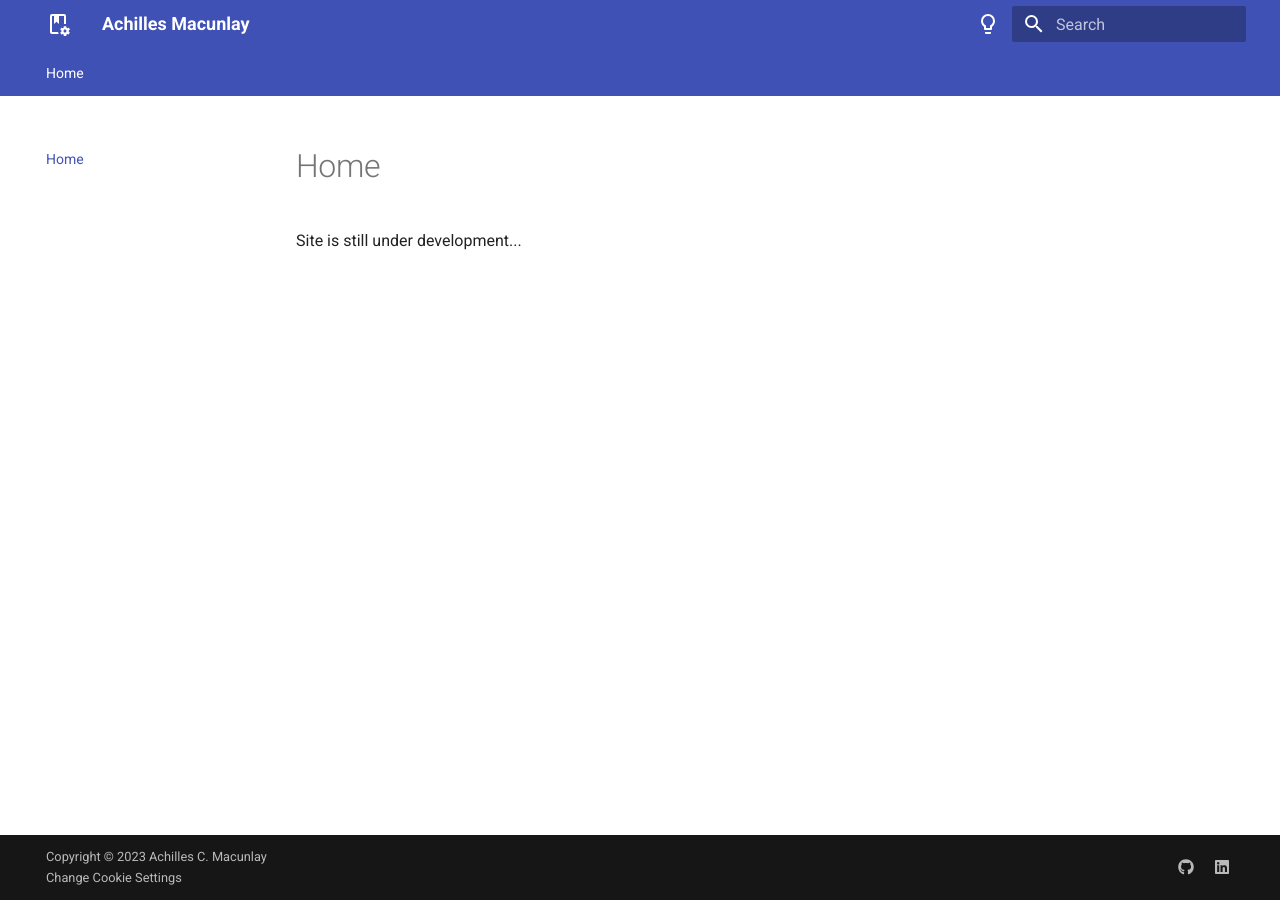
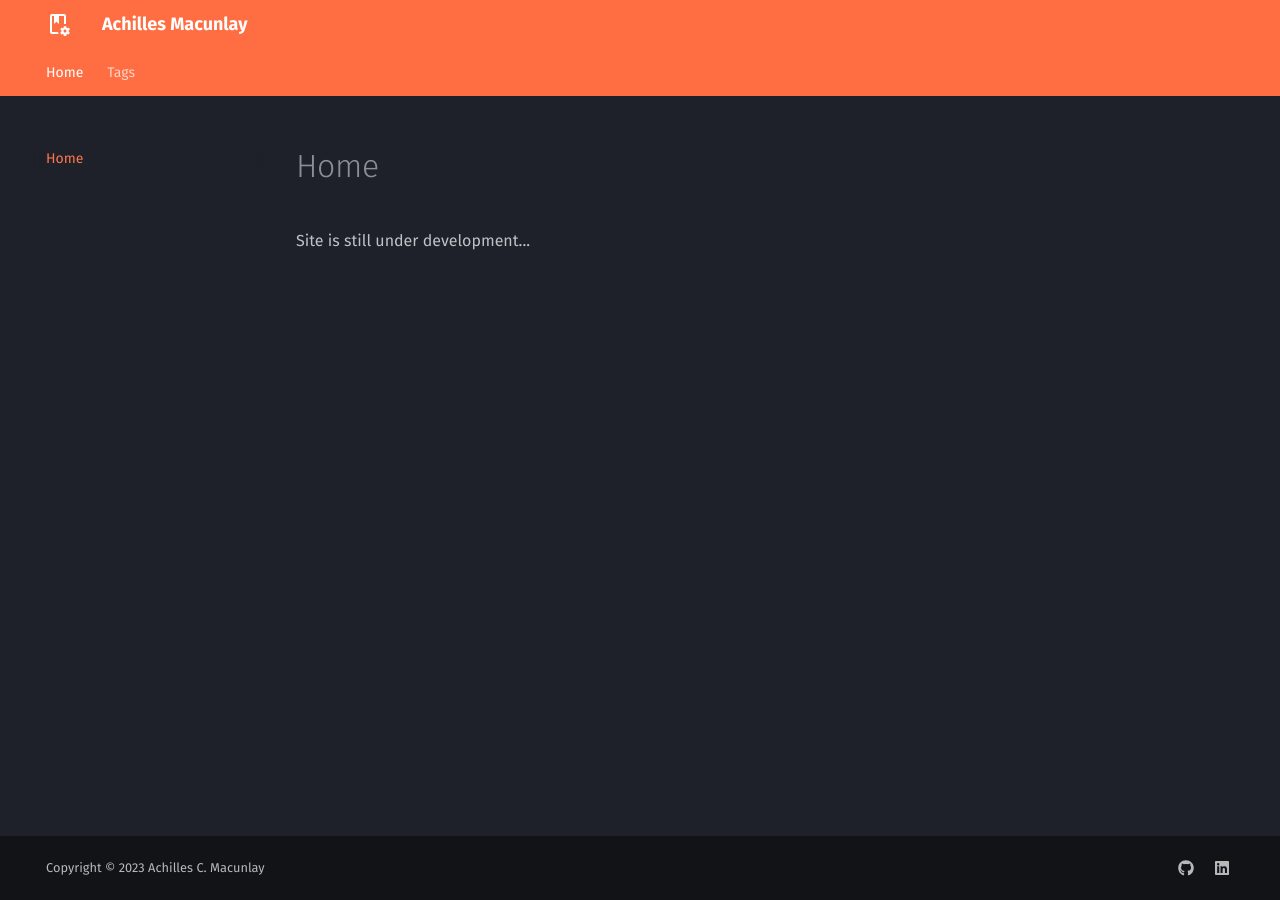
Before and after one commit to acmacunlay/acmacunlay.github.io, an MkDocs documentation site: the page built from docs/index.md, in a window 1280 px wide. Built offline with MkDocs 1.6.1 and Material for MkDocs 9.7.7, drawn with Linux system fonts in a browser that asks for light colours.

Commit message:
Update mkdocs.yml

```diff
--- a/mkdocs.yml
+++ b/mkdocs.yml
@@ -7,6 +7,7 @@ site_author: Achilles Macunlay
 
 nav:
   - Home: index.md
+  - Tags: tags.md
 
 # https://squidfunk.github.io/mkdocs-material/creating-your-site/#configuration
 theme:
@@ -14,26 +15,30 @@ theme:
 
   # https://squidfunk.github.io/mkdocs-material/setup/changing-the-colors/
   palette:
-    # Palette toggle for light mode
-    - scheme: default
-      accent: indigo
-      primary: indigo
-      toggle:
-        icon: material/lightbulb-outline
-        name: Switch to dark mode
+    # # Palette toggle for light mode
+    # - scheme: default
+    #   accent: teal
+    #   primary: teal
+    #   toggle:
+    #     icon: material/lightbulb-outline
+    #     name: Switch to dark mode
 
-    # Palette toggle for dark mode
-    - scheme: slate
-      accent: indigo
-      primary: indigo
-      toggle:
-        icon: material/lightbulb
-        name: Switch to light mode
+    # # Palette toggle for dark mode
+    # - scheme: slate
+    #   accent: teal
+    #   primary: teal
+    #   toggle:
+    #     icon: material/lightbulb
+    #     name: Switch to light mode
+
+    scheme: slate
+    accent: deep orange
+    primary: deep orange
 
   # https://squidfunk.github.io/mkdocs-material/setup/changing-the-fonts/
   font:
-    text: Roboto
-    code: Roboto Mono
+    text: Fira Sans
+    code: Fira Code
 
   # https://squidfunk.github.io/mkdocs-material/setup/changing-the-logo-and-icons/
   icon:
@@ -47,7 +52,8 @@ theme:
     - navigation.tabs
     - navigation.top
     - navigation.tracking
-    - toc.integrate
+    # - toc.integrate
+    - content.code.copy
 
 # https://squidfunk.github.io/mkdocs-material/setup/ensuring-data-privacy/
 extra:
@@ -68,12 +74,18 @@ extra:
     - icon: fontawesome/brands/linkedin
       link: https://www.linkedin.com/in/acmacunlay
 
-# # https://squidfunk.github.io/mkdocs-material/setup/setting-up-tags/
-# plugins:
-#   - tags
+# https://squidfunk.github.io/mkdocs-material/setup/setting-up-tags/
+plugins:
+  - tags:
+      tags_file: tags.md
 
-copyright: >-
-  Copyright &copy; 2023 Achilles C. Macunlay
-  <br>
-  <a href="#__consent">Change Cookie Settings</a>
-  <br>
+markdown_extensions:
+  - admonition
+  - pymdownx.details
+  - pymdownx.highlight:
+      anchor_linenums: true
+  - pymdownx.inlinehilite
+  - pymdownx.snippets
+  - pymdownx.superfences
+
+copyright: Copyright &copy; 2023 Achilles C. Macunlay
```
